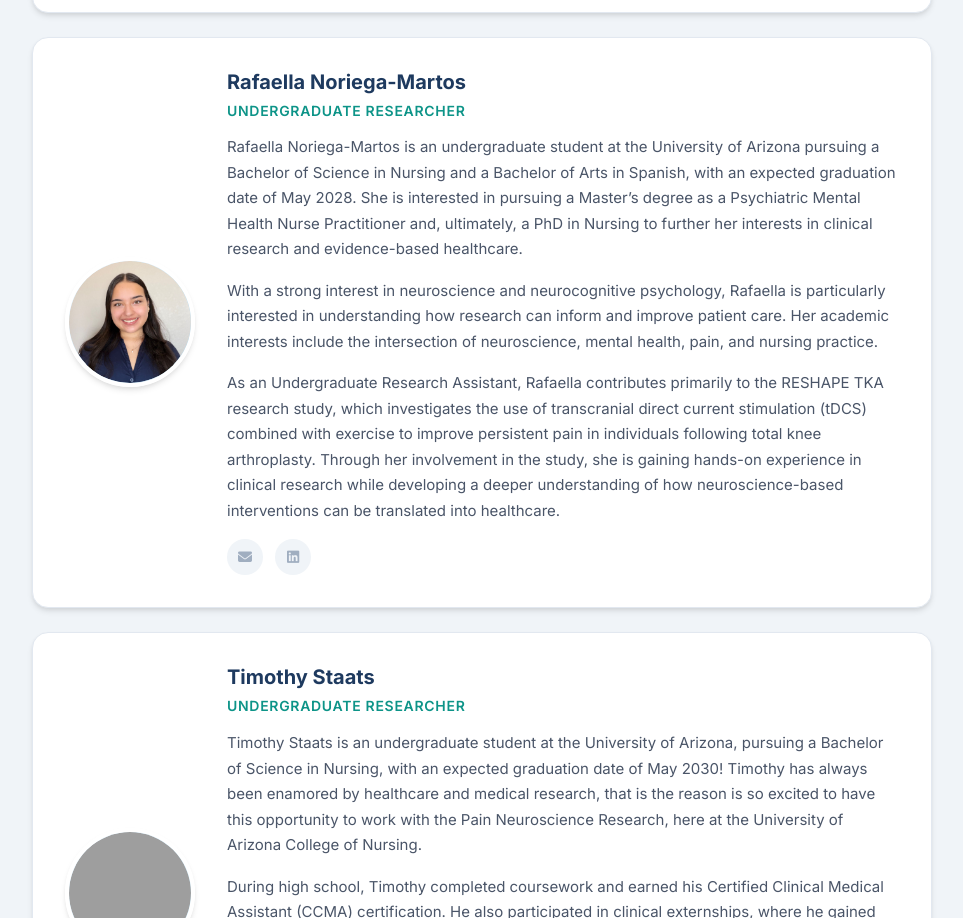
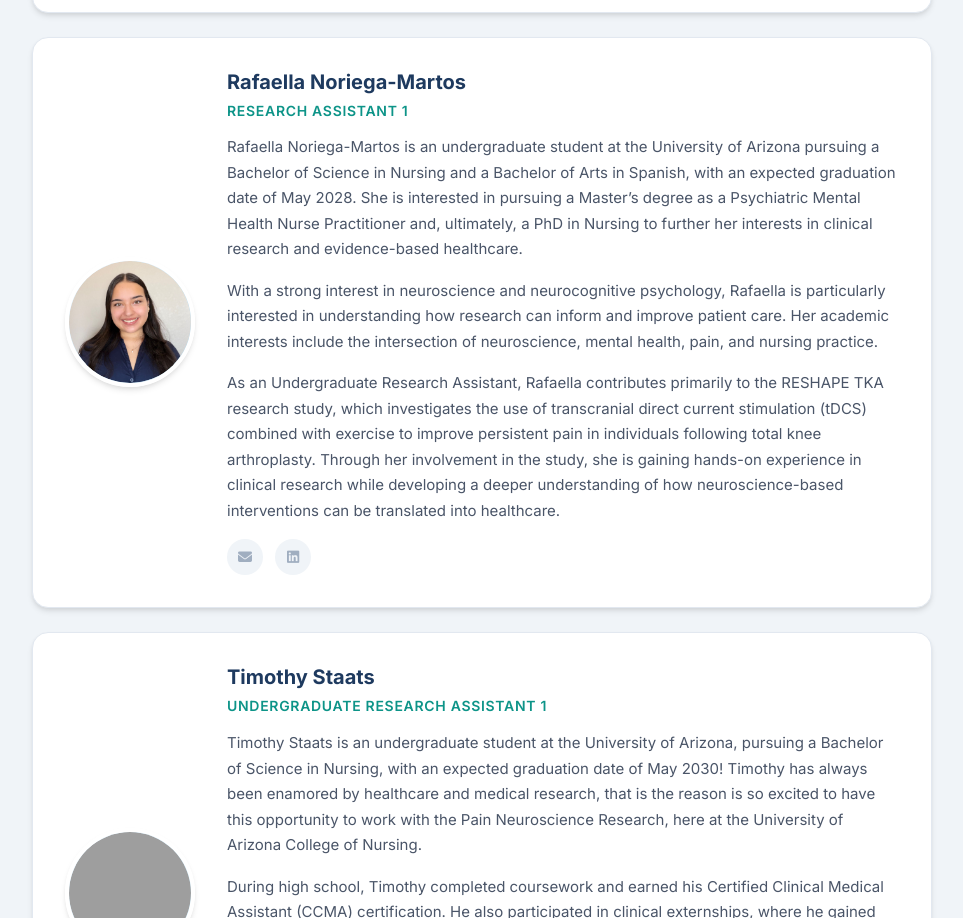
Before and after one commit to Mokshagna-Talapaneni/Pain-Lab, a plain HTML site: page team.html in a window 1280 px wide. Shown: the part 2431-3349 px from the top of the page, without its empty margins (158-1121 px from the left). Drawn offline with Linux system fonts and the light colour scheme; grey boxes are pictures that could not be loaded.

Commit message:
v2.2.2.4

```diff
--- a/team.html
+++ b/team.html
@@ -204,7 +204,7 @@
           </div>
           <div class="team-info">
             <h3 class="team-name">Rafaella Noriega-Martos</h3>
-            <p class="team-role">Undergraduate Researcher</p>
+            <p class="team-role">Research assistant 1</p>
             <p class="team-bio">
               Rafaella Noriega-Martos is an undergraduate student at the University of Arizona pursuing a Bachelor of
               Science in Nursing and a Bachelor of Arts in Spanish, with an expected graduation date of May 2028. She is
@@ -238,7 +238,7 @@
           </div>
           <div class="team-info">
             <h3 class="team-name">Timothy Staats</h3>
-            <p class="team-role">Undergraduate Researcher</p>
+            <p class="team-role">Undergraduate Research assistant 1</p>
             <p class="team-bio">
               Timothy Staats is an undergraduate student at the University of Arizona, pursuing a Bachelor of Science in
               Nursing, with an expected graduation date of May 2030! Timothy has always been enamored by healthcare and
```
